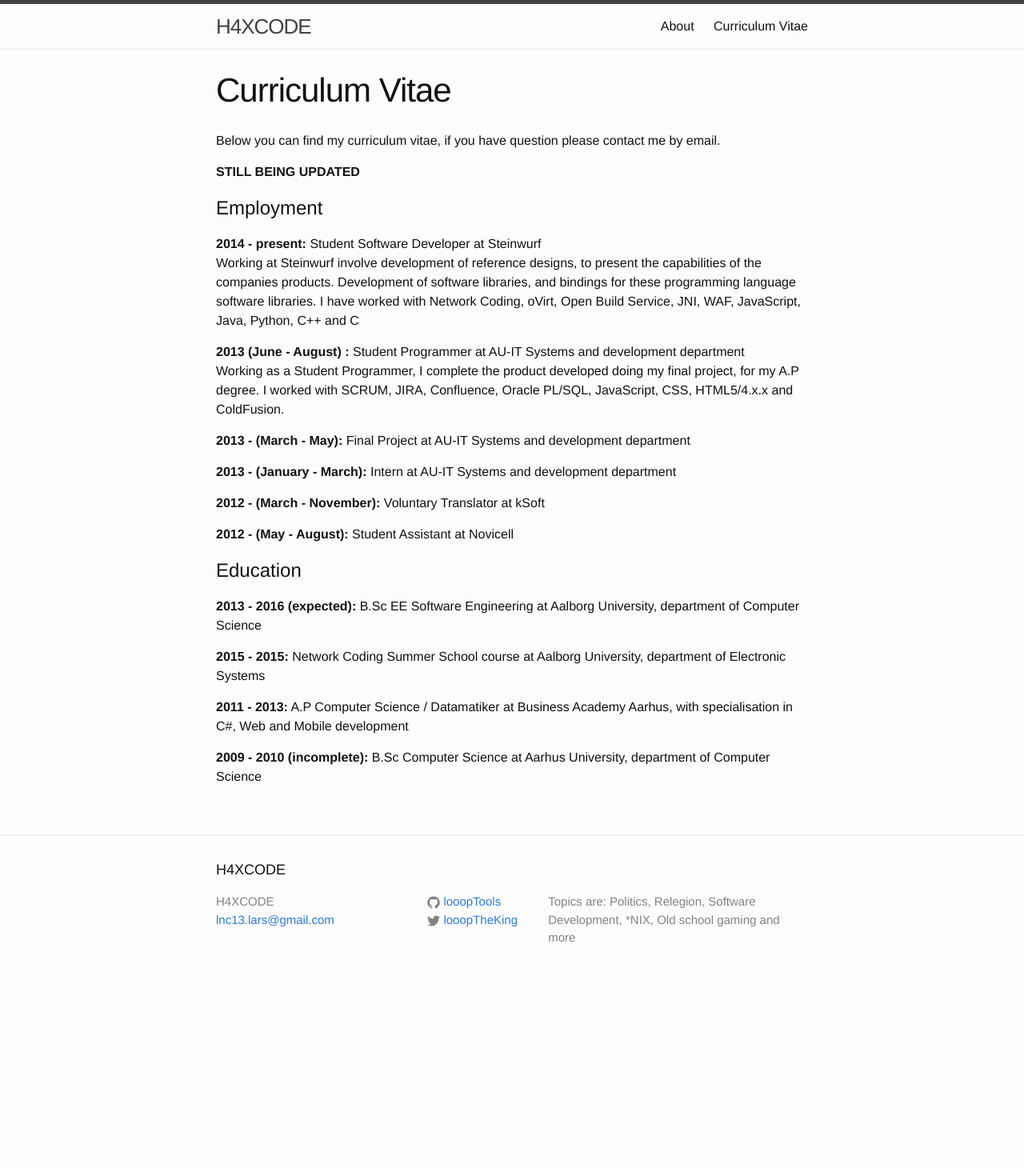
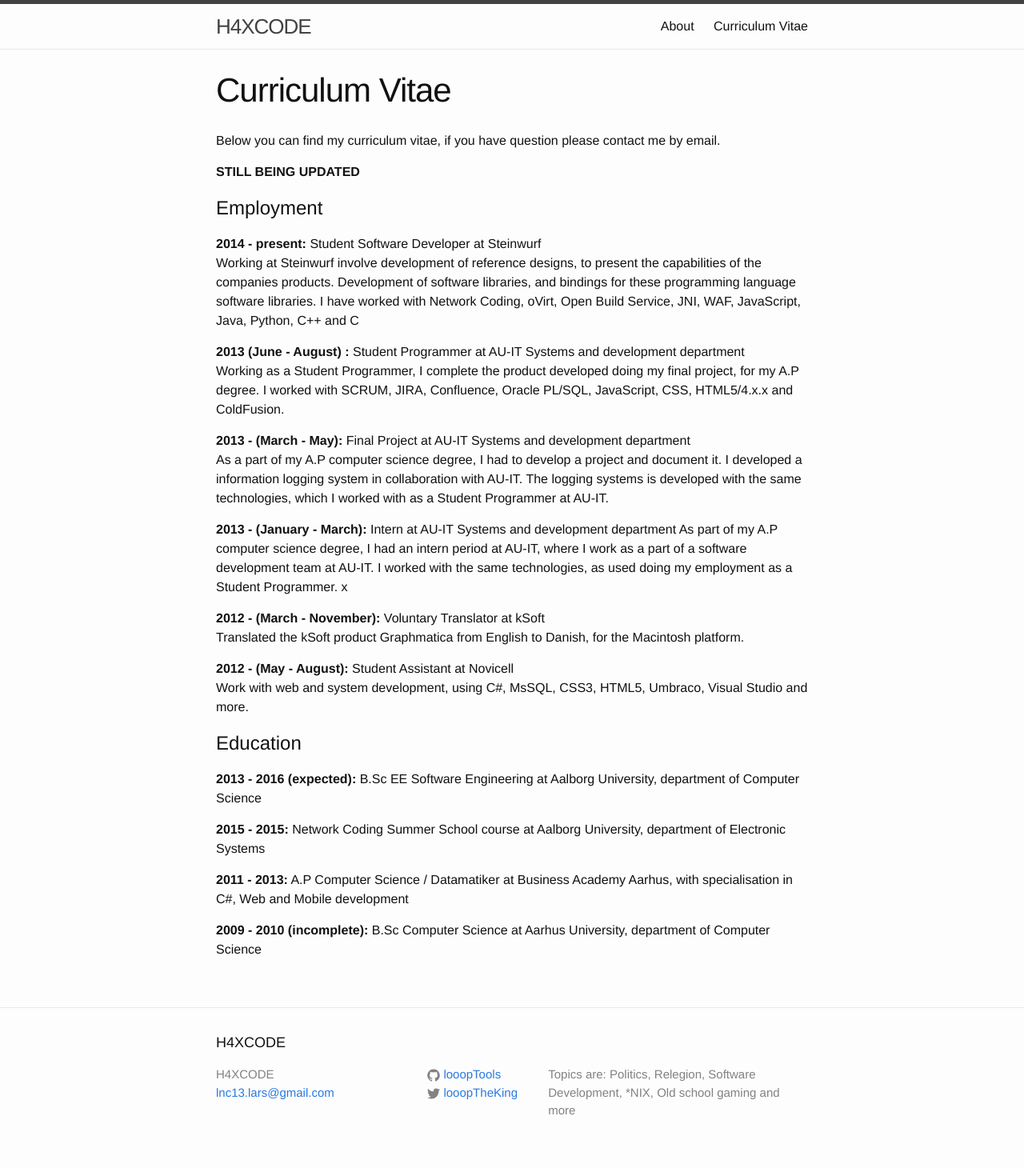
Before and after one commit to looopTools/looopTools.github.io, a Jekyll site: the page built from curi.md, in a window 1280 px wide. Shown: the whole page at 80% size. Built offline with Jekyll 4.4.1, drawn with Linux system fonts in a browser that asks for light colours; before the commit the page ends 1244 px from its top, so only the background shows below that.

Commit message:
cv update

```diff
--- a/curi.md
+++ b/curi.md
@@ -16,13 +16,17 @@ Working at Steinwurf involve development of reference designs, to present the ca
 __2013 (June - August) :__ Student Programmer at AU-IT Systems and development department <br />
 Working as a Student Programmer, I complete the product developed doing my final project, for my A.P degree. I worked with SCRUM, JIRA, Confluence, Oracle PL/SQL, JavaScript, CSS, HTML5/4.x.x and ColdFusion.
 
-__2013 - (March - May):__ Final Project at AU-IT Systems and development department
+__2013 - (March - May):__ Final Project at AU-IT Systems and development department <br />
+As a part of my A.P computer science degree, I had to develop a project and document it. I developed a information logging system in collaboration with AU-IT. The logging systems is developed with the same technologies, which I worked with as a Student Programmer at AU-IT.
 
 __2013 - (January - March):__ Intern at AU-IT Systems and development department
+As part of my A.P computer science degree, I had an intern period at AU-IT, where I work as a part of a software development team at AU-IT. I worked with the same technologies, as used doing my employment as a Student Programmer. x
 
-__2012 - (March - November):__ Voluntary Translator at kSoft
+__2012 - (March - November):__ Voluntary Translator at kSoft <br />
+Translated the kSoft product Graphmatica from English to Danish, for the Macintosh platform.
 
-__2012 - (May - August):__ Student Assistant at Novicell
+__2012 - (May - August):__ Student Assistant at Novicell <br />
+Work with web and system development, using C\#, MsSQL, CSS3, HTML5, Umbraco, Visual Studio and more.
 
 # Education
 
```
